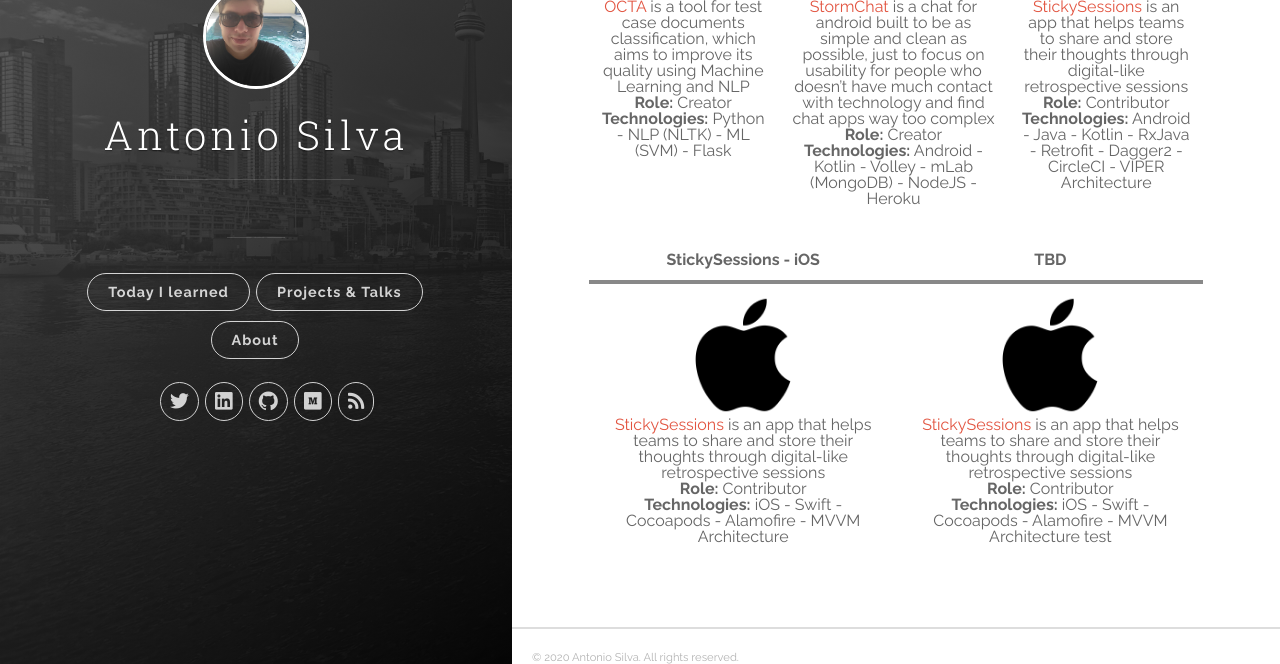
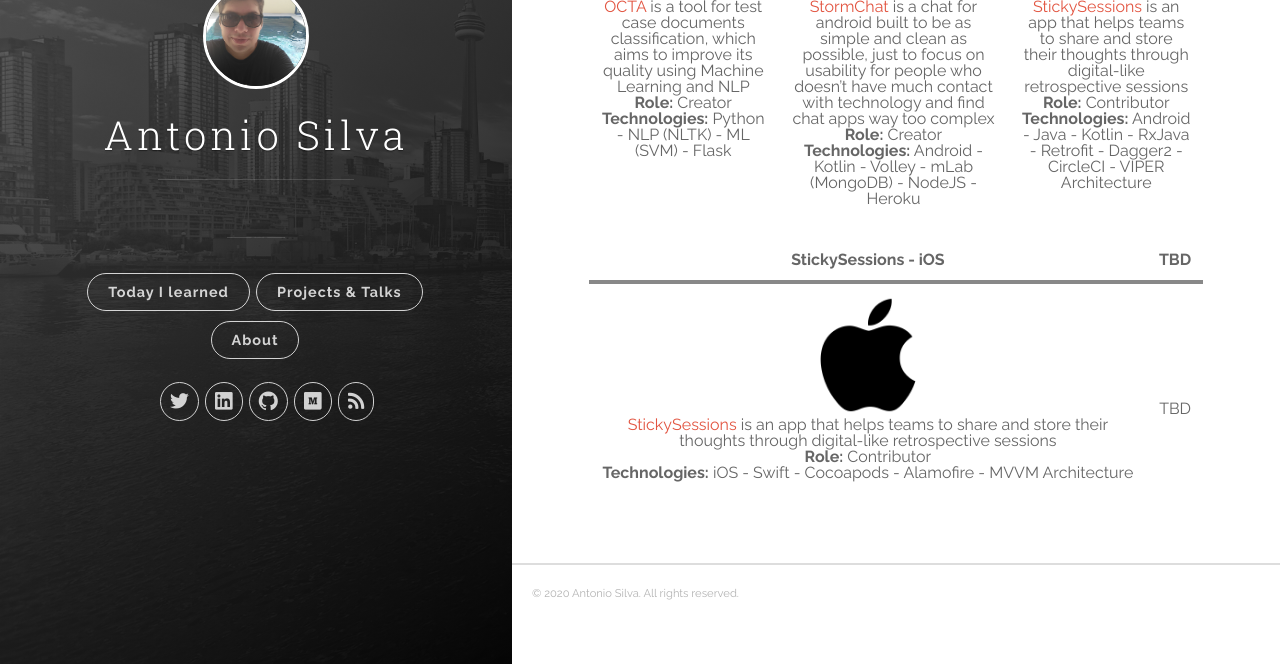
Before and after one commit to antoniosj/antoniosj.github.io, a Jekyll site: the page built from _posts/2018-10-27-my-projects.markdown, in a window 1280 px wide and 900 px high, scrolled down 691 px, cut to the strip 236-900 px from the top of the window. Built offline with Jekyll 4.4.1, drawn with Linux system fonts in a browser that asks for light colours.

Commit message:
Update 2018-10-27-my-projects.markdown

```diff
--- a/_posts/2018-10-27-my-projects.markdown
+++ b/_posts/2018-10-27-my-projects.markdown
@@ -13,7 +13,7 @@
 
 <div class="octa"> OCTA </div>
 
-<div style="text-align:center"><img src="https://github.com/antoniosj/blog-examples/blob/master/github-images/octa.png?raw=true" width="250px;" height="250px;" /></div><br /><a href="https://www.antoniosj.com/2018/octa/">OCTA</a> is a tool for test case documents classification, which aims to improve its quality using Machine Learning and NLP <br /> **Role:** Creator<br /> **Technologies:** Python - NLP (NLTK) - ML (SVM) - Flask
+<div style="text-align:center"><img src="https://github.com/antoniosj/blog-examples/blob/master/github-images/octa.png?raw=true" width="500px;" height="250px;" /></div><br /><a href="https://www.antoniosj.com/2018/octa/">OCTA</a> is a tool for test case documents classification, which aims to improve its quality using Machine Learning and NLP <br /> **Role:** Creator<br /> **Technologies:** Python - NLP (NLTK) - ML (SVM) - Flask
 
 
 | OCTA | Stormchat |  StickySessions - Android |
@@ -23,4 +23,4 @@
 
 | StickySessions - iOS | TBD |
 | :---:	| :---:	|
-| <img src="https://github.com/antoniosj/antoniosj.github.io/blob/master/images/posts/apple.png?raw=true" width="118px;" height="118px;" /><br /><a href="https://github.com/DiscordTime/sticky-sessions-ios">StickySessions</a> is an app that helps teams to share and store their thoughts through digital-like retrospective sessions <br />**Role:** Contributor<br /> **Technologies:** iOS - Swift - Cocoapods - Alamofire - MVVM Architecture | <img src="https://github.com/antoniosj/antoniosj.github.io/blob/master/images/posts/apple.png?raw=true" width="118px;" height="118px;" /><br /><a href="https://github.com/DiscordTime/sticky-sessions-ios">StickySessions</a> is an app that helps teams to share and store their thoughts through digital-like retrospective sessions <br />**Role:** Contributor<br /> **Technologies:** iOS - Swift - Cocoapods - Alamofire - MVVM Architecture test |
+| <img src="https://github.com/antoniosj/antoniosj.github.io/blob/master/images/posts/apple.png?raw=true" width="118px;" height="118px;" /><br /><a href="https://github.com/DiscordTime/sticky-sessions-ios">StickySessions</a> is an app that helps teams to share and store their thoughts through digital-like retrospective sessions <br />**Role:** Contributor<br /> **Technologies:** iOS - Swift - Cocoapods - Alamofire - MVVM Architecture | TBD |
```
